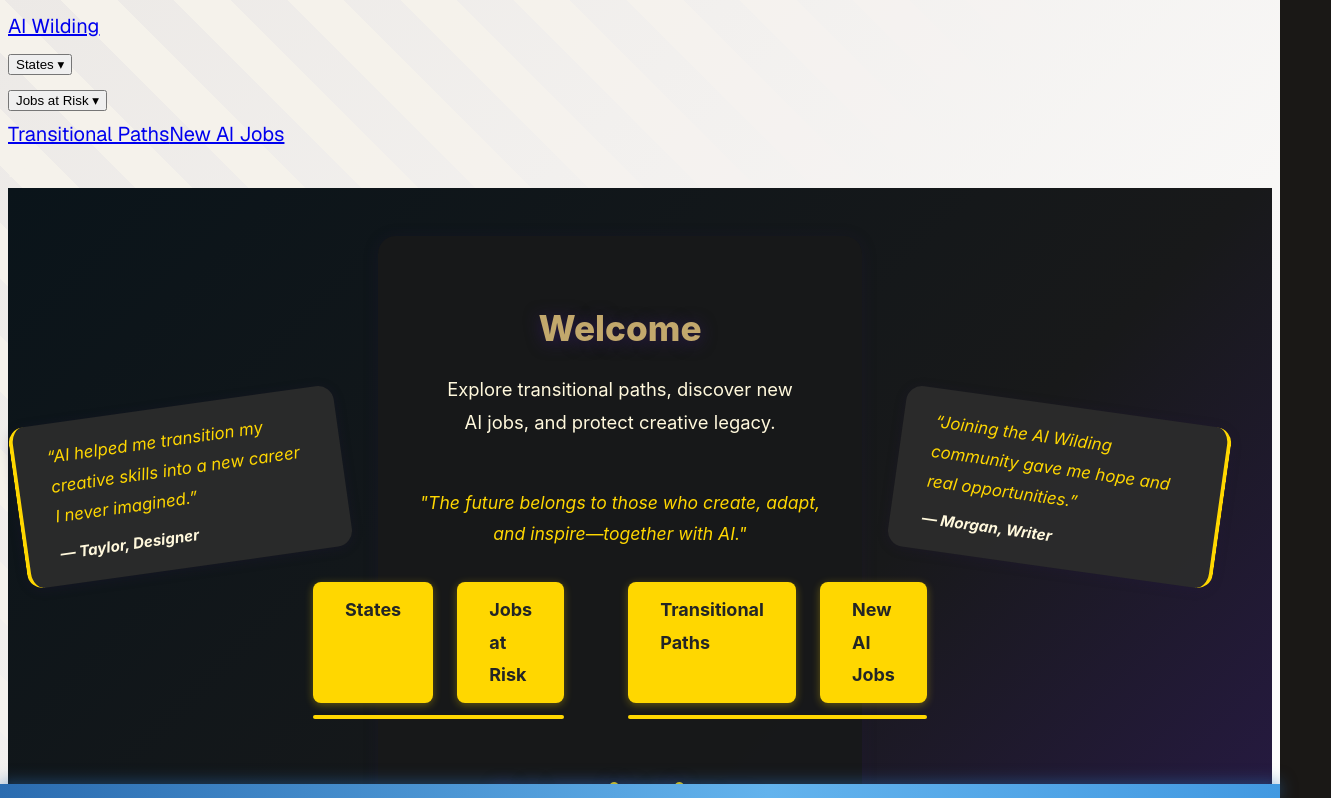
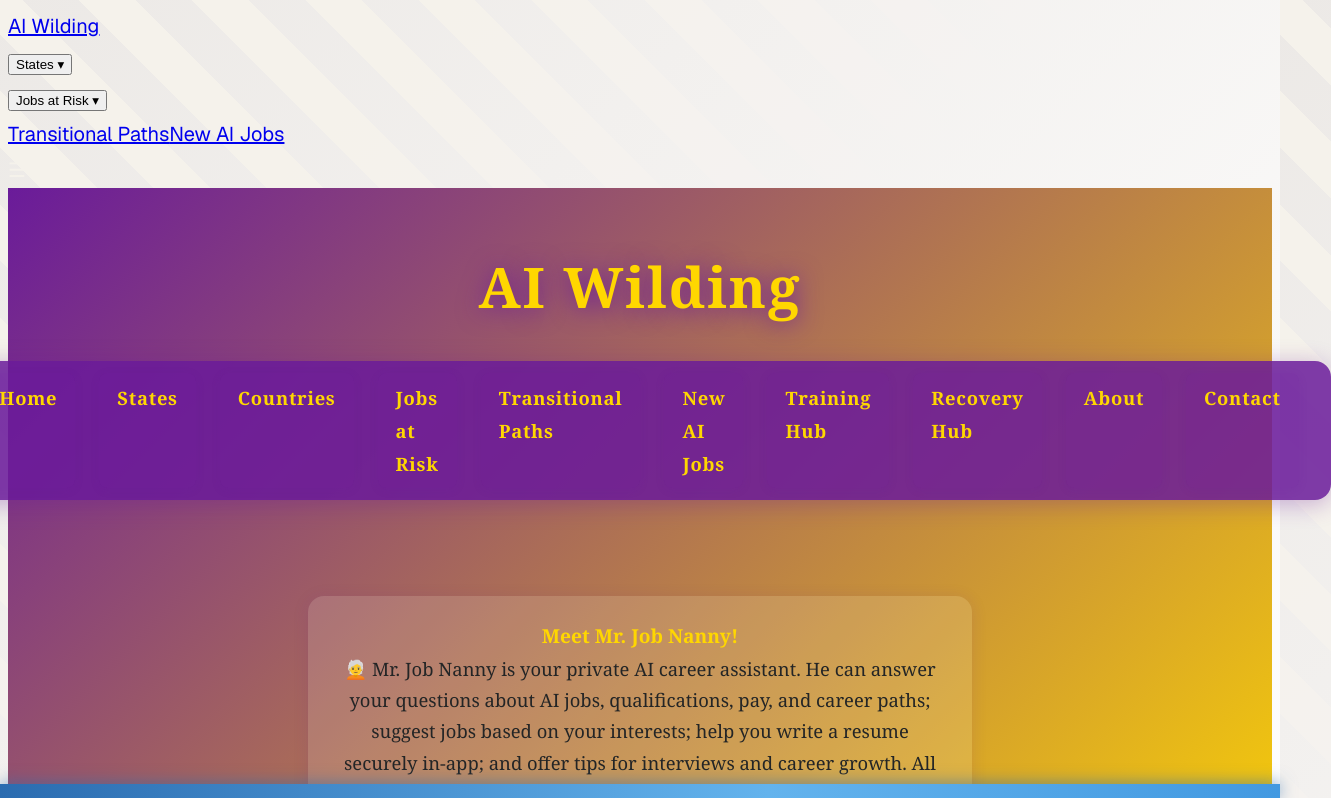
Before and after one commit to Shellzonit/auralis-sanctuary-, a Next.js app: page / in a window 1280 px wide. Shown: the top 798 px of the page, 1331 px wide, since content can reach past the window. Built offline with nearby package versions, Linux system fonts and the light colour scheme.

Commit message:
docs: add Mr. Job Nanny note and spacing to homepage

```diff
--- a/app/page.tsx
+++ b/app/page.tsx
@@ -1,180 +1,91 @@
+"use client";
 
-'use client';
-
-
-import Image from 'next/image';
-import { useEffect, useState } from 'react';
-
-
-const tabs = [
-  { href: '/', label: 'Home' },
-  { href: '/states', label: 'States' },
-  { href: '/jobs-at-risk', label: 'Jobs at Risk' },
-  { href: '/transitional-paths', label: 'Transitional Paths' },
-  { href: '/new-ai-jobs', label: 'New AI Jobs' },
-];
+import Link from "next/link";
 
 export default function HomePage() {
+  const tabStyle = {
+    color: '#ffd700',
+    fontWeight: 700,
+    fontSize: '1.15rem',
+    textDecoration: 'none',
+    padding: '8px 18px',
+    borderRadius: 8,
+    background: 'rgba(106,27,154,0.10)', // purple tint
+    boxShadow: '0 2px 8px #6a1b9a22',
+    transition: 'background 0.2s',
+    border: 'none',
+    outline: 'none',
+    cursor: 'pointer',
+    letterSpacing: '.04em',
+    margin: 0,
+    display: 'inline-block',
+  };
   return (
-    <div
+    <main
       style={{
         minHeight: "100vh",
-        background: "linear-gradient(135deg, #0a141a 0%, #18191a 60%, #2a1a4d 100%)",
-        color: "#fff8dc",
-        fontFamily: "Inter, Arial, sans-serif",
+        background: "linear-gradient(135deg, #6a1b9a 0%, #ffd700 100%)",
+        fontFamily: "Playfair Display, Georgia, serif",
+        display: "flex",
+        flexDirection: "column",
+        alignItems: "center",
+        padding: "0 1rem",
       }}
     >
-      <style>{`
-        @media (max-width: 700px) {
-          .homepage-main {
-            flex-direction: column !important;
-            align-items: stretch !important;
-            padding: 24px 0 !important;
-          }
-          .homepage-left {
-            margin-right: 0 !important;
-            max-width: 100% !important;
-            padding: 18px 8px !important;
-          }
-          .gold-tab-group {
-            flex-direction: column !important;
-            gap: 16px !important;
-            align-items: center !important;
-          }
-          .gold-tab-group > div {
-            width: 100% !important;
-            justify-content: center !important;
-          }
-          .gold-tab-group a {
-            width: 90vw !important;
-            font-size: 1.1rem !important;
-            padding: 12px 0 !important;
-            margin-bottom: 8px !important;
-          }
-          .ai-wilding-title {
-            font-size: 2rem !important;
-          }
-          .testimonial-left, .testimonial-right {
-            position: static !important;
-            transform: none !important;
-            margin: 18px 0 !important;
-            max-width: 95vw !important;
-            text-align: center !important;
-            border-left: none !important;
-            border-right: none !important;
-            border-top: 4px solid #ffd700 !important;
-            border-bottom: 4px solid #ffd700 !important;
-          }
-        }
-      `}</style>
-
-
-      <main className="homepage-main" style={{ width: '100%', display: 'flex', justifyContent: 'center', alignItems: 'flex-start', padding: '48px 0', minHeight: '80vh', boxSizing: 'border-box' }}>
-        {/* Left column: Welcome, description, image */}
-          <div className="homepage-left" style={{ flex: '0 0 420px', maxWidth: 420, display: 'flex', flexDirection: 'column', alignItems: 'center', background: 'rgba(24,25,26,0.95)', borderRadius: 18, boxShadow: '0 2px 16px #2a1a4d33', padding: 32, marginRight: 40 }}>
-            <h2 style={{ fontSize: '2.2rem', fontWeight: 800, color: '#C2A86C', textShadow: '0 2px 16px #2a1a4d', marginBottom: 12, textAlign: 'center' }}>
-              Welcome
-            </h2>
-            <p style={{ marginTop: 0, fontSize: '1.15rem', maxWidth: 360, textAlign: 'center', color: '#fff8dc', marginBottom: 24 }}>
-              Explore transitional paths, discover new AI jobs, and protect creative legacy.
-            </p>
-            <div style={{ display: 'flex', justifyContent: 'center', alignItems: 'center', position: 'relative', marginTop: 24 }}>
-              {/* Left diagonal testimonial */}
-              <div className="testimonial-left" style={{
-                position: 'absolute',
-                left: 0,
-                top: 0,
-                transform: 'translate(-120%, -50%) rotate(-8deg)',
-                background: 'rgba(44,44,44,0.92)',
-                color: '#ffd700',
-                padding: '18px 32px',
-                borderRadius: 16,
-                fontStyle: 'italic',
-                fontSize: '1.05rem',
-                boxShadow: '0 2px 12px #2a1a4d33',
-                maxWidth: 260,
-                zIndex: 1,
-                borderLeft: '4px solid #ffd700',
-              }}>
-                “AI helped me transition my creative skills into a new career I never imagined.”
-                <div style={{ fontWeight: 700, marginTop: 8, fontSize: '0.95rem', color: '#fff8dc' }}>— Taylor, Designer</div>
-              </div>
-              <blockquote style={{ fontStyle: 'italic', color: '#ffd700', textAlign: 'center', fontSize: '1.1rem', margin: 0 }}>
-                "The future belongs to those who create, adapt, and inspire—together with AI."
-              </blockquote>
-              {/* Right diagonal testimonial */}
-              <div className="testimonial-right" style={{
-                position: 'absolute',
-                right: 0,
-                top: 0,
-                transform: 'translate(120%, -50%) rotate(8deg)',
-                background: 'rgba(44,44,44,0.92)',
-                color: '#ffd700',
-                padding: '18px 32px',
-                borderRadius: 16,
-                fontStyle: 'italic',
-                fontSize: '1.05rem',
-                boxShadow: '0 2px 12px #2a1a4d33',
-                maxWidth: 260,
-                zIndex: 1,
-                borderRight: '4px solid #ffd700',
-              }}>
-                “Joining the AI Wilding community gave me hope and real opportunities.”
-                <div style={{ fontWeight: 700, marginTop: 8, fontSize: '0.95rem', color: '#fff8dc' }}>— Morgan, Writer</div>
-              </div>
-            </div>
-
-
-            {/* Gold Tabs: 2 left, 2 right, gold underline */}
-            <div className="gold-tab-group" style={{ display: 'flex', justifyContent: 'center', alignItems: 'center', gap: 64, margin: '32px 0 0 0' }}>
-              {/* Left group */}
-              <div style={{ display: 'flex', flexDirection: 'column', alignItems: 'center', gap: 8 }}>
-                <div style={{ display: 'flex', gap: 24 }}>
-                  <a href="/states" style={{ background: '#ffd700', color: '#232526', border: 'none', borderRadius: 8, padding: '12px 32px', fontWeight: 700, fontSize: 18, textDecoration: 'none', boxShadow: '0 2px 8px #ffd70055', cursor: 'pointer' }}>States</a>
-                  <a href="/jobs-at-risk" style={{ background: '#ffd700', color: '#232526', border: 'none', borderRadius: 8, padding: '12px 32px', fontWeight: 700, fontSize: 18, textDecoration: 'none', boxShadow: '0 2px 8px #ffd70055', cursor: 'pointer' }}>Jobs at Risk</a>
-                </div>
-                <div style={{ height: 4, width: '100%', background: '#ffd700', borderRadius: 2, marginTop: 4 }} />
-              </div>
-              {/* Right group */}
-              <div style={{ display: 'flex', flexDirection: 'column', alignItems: 'center', gap: 8 }}>
-                <div style={{ display: 'flex', gap: 24 }}>
-                  <a href="/transitional-paths" style={{ background: '#ffd700', color: '#232526', border: 'none', borderRadius: 8, padding: '12px 32px', fontWeight: 700, fontSize: 18, textDecoration: 'none', boxShadow: '0 2px 8px #ffd70055', cursor: 'pointer' }}>Transitional Paths</a>
-                  <a href="/new-ai-jobs" style={{ background: '#ffd700', color: '#232526', border: 'none', borderRadius: 8, padding: '12px 32px', fontWeight: 700, fontSize: 18, textDecoration: 'none', boxShadow: '0 2px 8px #ffd70055', cursor: 'pointer' }}>New AI Jobs</a>
-                </div>
-                <div style={{ height: 4, width: '100%', background: '#ffd700', borderRadius: 2, marginTop: 4 }} />
-              </div>
-            </div>
-
-            {/* AI Wilding Title */}
-            <div style={{ marginTop: 40, textAlign: 'center' }}>
-              <span className="ai-wilding-title" style={{ fontSize: '3rem', fontWeight: 900, color: '#ffd700', letterSpacing: 2, textShadow: '0 2px 16px #2a1a4d' }}>
-                AI Wilding
-              </span>
-              <div style={{ marginTop: 24 }}>
-                <a href="/ai-hiring-events" style={{
-                  display: 'inline-block',
-                  background: '#ffd700',
-                  color: '#232526',
-                  border: 'none',
-                  borderRadius: 8,
-                  padding: '10px 36px',
-                  fontWeight: 700,
-                  fontSize: 20,
-                  textDecoration: 'none',
-                  boxShadow: '0 2px 8px #ffd70055',
-                  cursor: 'pointer',
-                  transition: 'background 0.2s, color 0.2s',
-                }}
-                  onMouseOver={e => { (e.currentTarget as HTMLElement).style.background = '#C2A86C'; }}
-                  onMouseOut={e => { (e.currentTarget as HTMLElement).style.background = '#ffd700'; }}
-                >
-                  AI Hiring Events
-                </a>
-              </div>
-            </div>
-          </div>
-
-      </main>
-    </div>
+      <h1
+        style={{
+          fontFamily: 'Playfair Display, Georgia, serif',
+          fontSize: '3.5rem',
+          fontWeight: 900,
+          color: '#ffd700',
+          margin: '48px 0 24px 0',
+          textShadow: '0 2px 24px #6a1b9a',
+          letterSpacing: 2,
+          textAlign: 'center',
+        }}
+      >
+        AI Wilding
+      </h1>
+      <nav
+        style={{
+          display: 'flex',
+          gap: 24,
+          background: 'rgba(106,27,154,0.85)', // purple
+          borderRadius: 16,
+          padding: '12px 32px',
+          marginBottom: 48,
+          boxShadow: '0 4px 24px #6a1b9a55',
+        }}
+      >
+        <a href="/" style={tabStyle}>Home</a>
+        <a href="/states" style={tabStyle}>States</a>
+        <a href="/countries" style={tabStyle}>Countries</a>
+        <a href="/jobs-at-risk" style={tabStyle}>Jobs at Risk</a>
+        <a href="/transitional-paths" style={tabStyle}>Transitional Paths</a>
+        <a href="/new-ai-jobs" style={tabStyle}>New AI Jobs</a>
+        <a href="/training" style={tabStyle}>Training Hub</a>
+        <a href="/recovery" style={tabStyle}>Recovery Hub</a>
+        <a href="/about" style={tabStyle}>About</a>
+        <a href="/contact" style={tabStyle}>Contact</a>
+      </nav>
+      <section style={{
+        background: 'rgba(255,255,255,0.13)',
+        borderRadius: 16,
+        padding: '24px 32px',
+        maxWidth: 600,
+        margin: '48px auto 48px auto',
+        boxShadow: '0 2px 16px #6a1b9a22',
+        color: '#232526',
+        textAlign: 'center',
+        fontSize: '1.15rem',
+        lineHeight: 1.7,
+      }}>
+        <strong style={{ color: '#ffd700', fontSize: '1.2rem' }}>Meet Mr. Job Nanny!</strong>
+        <br />
+        <span role="img" aria-label="nanny">🧑‍🦳</span> Mr. Job Nanny is your private AI career assistant. He can answer your questions about AI jobs, qualifications, pay, and career paths; suggest jobs based on your interests; help you write a resume securely in-app; and offer tips for interviews and career growth. All conversations and resume writing are private—your data is never shared.
+        <br /><br />
+        <Link href="/chatbot-demo" style={{ color: '#6a1b9a', fontWeight: 700, textDecoration: 'underline', fontSize: '1.1rem' }}>Chat with Mr. Job Nanny</Link>
+      </section>
+    </main>
   );
 }
```
